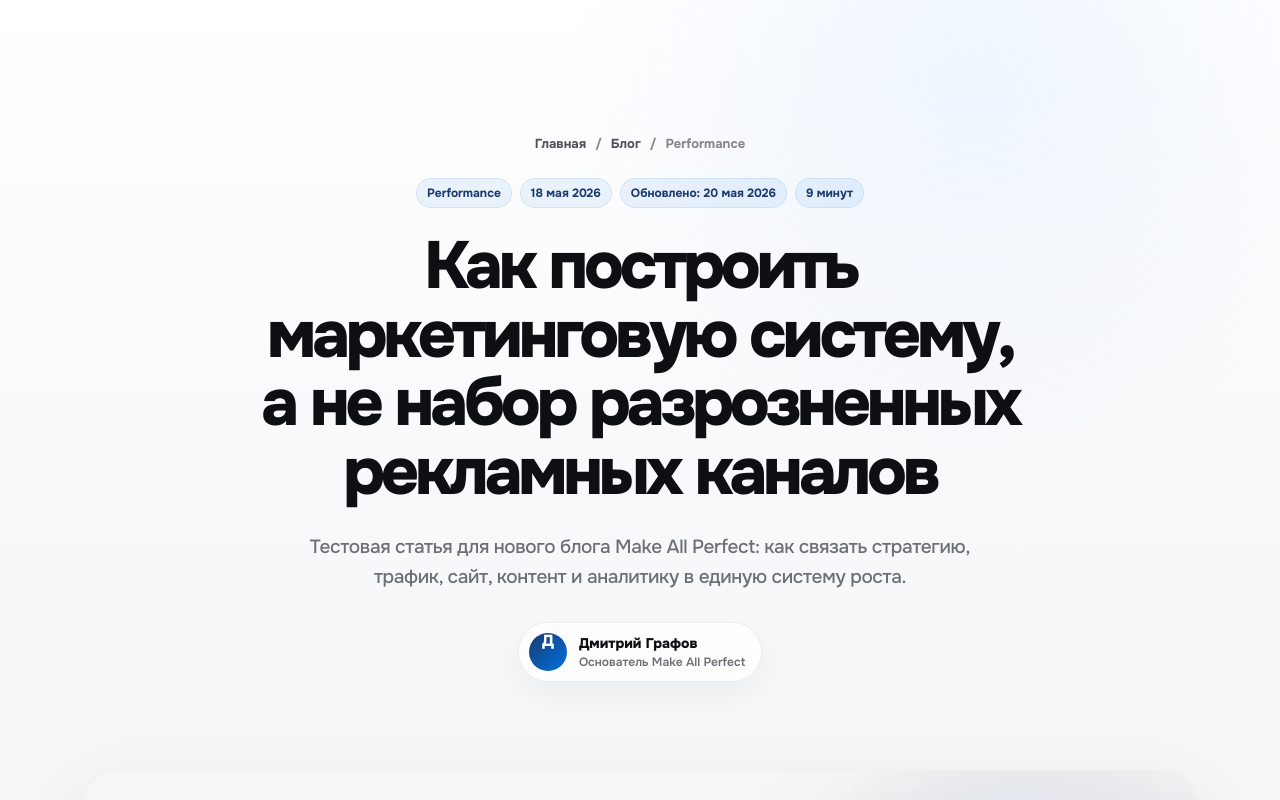
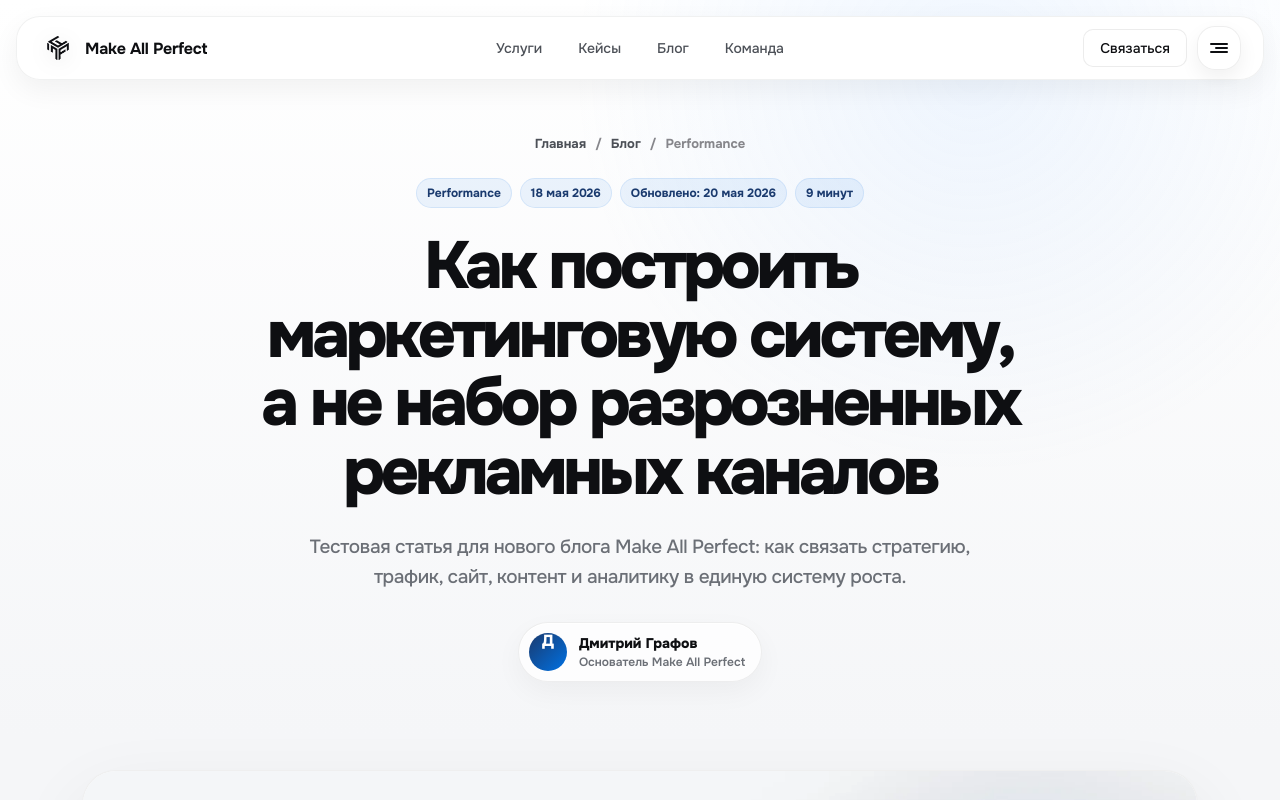
Before and after one commit to makeallperfectcompany/map2, a Next.js app: page /blog/test-article in a window 1280 px wide. Shown: the top 800 px of the page. Built offline with nearby package versions, Linux system fonts and the light colour scheme.

Commit message:
fix: move Header to root layout, show on all pages

```diff
--- a/src/app/layout.tsx
+++ b/src/app/layout.tsx
@@ -1,5 +1,9 @@
+"use client";
+
+import { useState } from "react";
 import type { Metadata } from "next";
 import { Onest } from "next/font/google";
+import Header from "@/components/layout/Header";
 import "./globals.css";
 
 const onest = Onest({
@@ -30,9 +34,30 @@ export default function RootLayout({
 }: Readonly<{
   children: React.ReactNode;
 }>) {
+  const [menuOpen, setMenuOpen] = useState(false);
+
+  const handleBurgerClick = () => {
+    setMenuOpen(!menuOpen);
+  };
+
+  const handleNavClick = () => {
+    setMenuOpen(false);
+  };
+
   return (
     <html lang="ru" className={onest.variable}>
-      <body>{children}</body>
+      <body>
+        <Header
+          menuOpen={menuOpen}
+          onBurgerClick={handleBurgerClick}
+          onNavClick={handleNavClick}
+        />
+        <div
+          className={`overlay ${menuOpen ? "overlay--visible" : ""}`}
+          onClick={handleBurgerClick}
+        />
+        {children}
+      </body>
     </html>
   );
 }
```
Also changed, not shown: src/app/page.tsx (+5 -16 lines).
